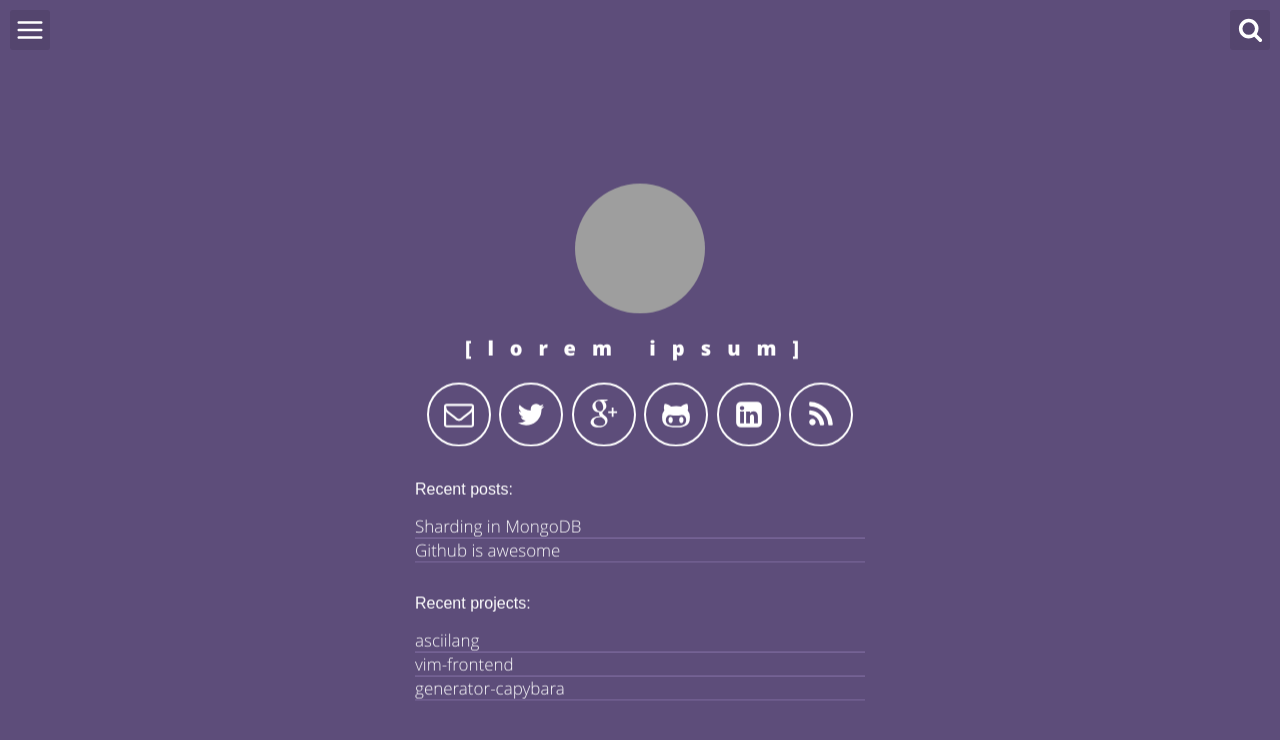
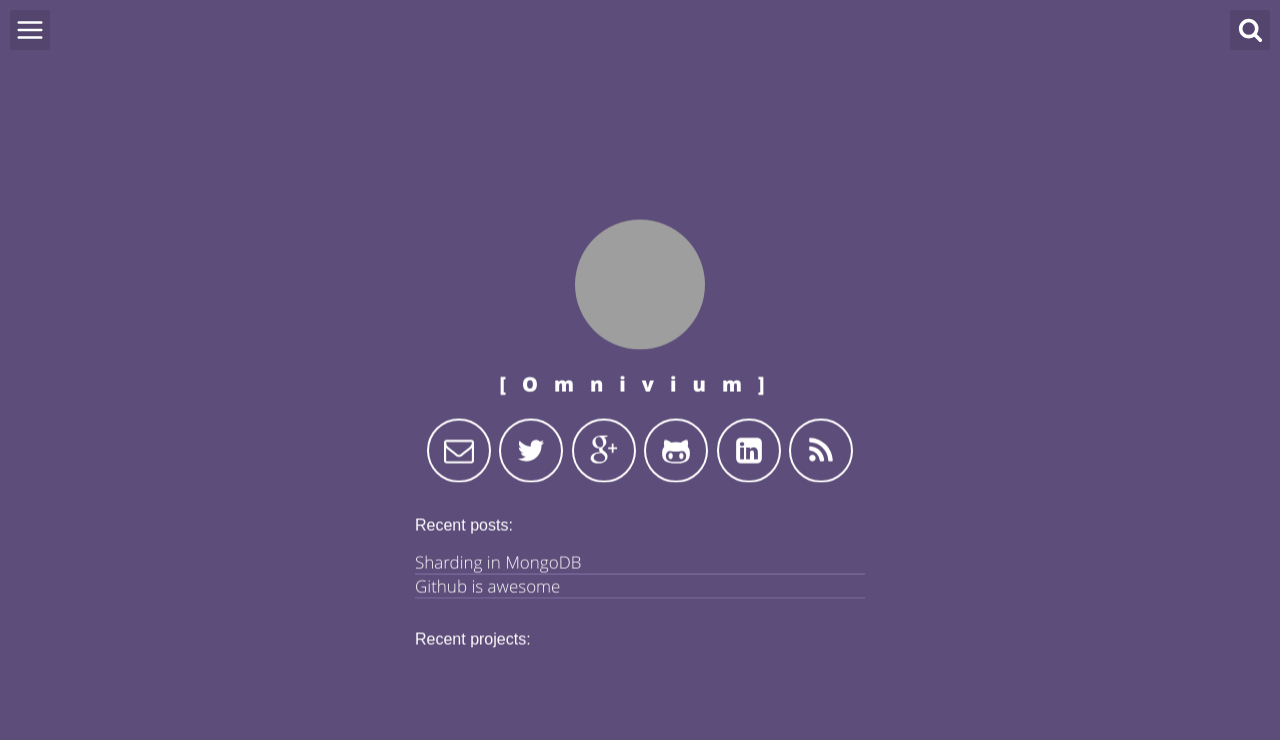
Before and after one commit to victorvoid/space-jekyll-template, a Jekyll site: the page built from index.html, in a window 1280 px wide. Shown: the top 740 px of the page. Built offline with Jekyll 4.4.1, drawn with Linux system fonts in a browser that asks for light colours; part of the change alters nothing that is shown; some of the changed text lies outside the part shown; grey boxes are pictures that could not be loaded.

Commit message:
Omnivoro

```diff
--- a/_config.yml
+++ b/_config.yml
@@ -1,24 +1,19 @@
 # Site settings
-title: Lorem Ipsum - Web Developer
-description: "A blog about lorem ipsum ..."
-baseurl: "/space-jekyll-template" # for test: remove string '/space-jekyll-template' to ''
-url: "http://victorvoid.github.io/space-jekyll-template/" # for test: remove string 'http://victorvoid.github.io' to '' but in production: 'https://yourusername.githu.io'
+title: Omnivium - Italian Fansub
+description: "Italian Fansub"
+baseurl: "" # for test: remove string '/space-jekyll-template' to ''
+url: "https://omniviumfansub.github.io" # for test: remove string 'http://victorvoid.github.io' to '' but in production: 'https://yourusername.github.io'
+
 # User settings
-username: lorem ipsum
-user_title: Lorem Ipsum - FrontEnd
-email: lorem.lorem@ipsum.com
-twitter_username: loremipsum
-github_username:  loremipsum
-gplus_username:  loremipsum
-linkedin_public_url: loremipsum # Example: For public profile 'www.linkedin.com/in/john-smith', 'john-smith' is your linkedin_public_url
-disqus_username: loremipsum
-profile_picture: https://68.media.tumblr.com/93f384858e9273d5b980b418e2f2f4d5/tumblr_o5i2aybLJG1uapsfmo2_250.png
+username: Omnivium
+user_title: Omnivium
+facebook_username: OmniviumFansub
+profile_picture: https://pbs.twimg.com/profile_images/755720093074493440/pNwnpPqR_400x400.jpg
 
 # Build settings
 markdown: kramdown
 highlighter: rouge
 permalink: /:title/
-
 
 # html minify
 compress_html:
@@ -29,23 +24,16 @@ compress_html:
 
 # Links to include in menu navigation
 links:
-  - title: home
-    url: /
-  - title: my posts
-    url: /posts
-  - title: series
-    url: /series
-  - title: tags
-    url: /tags
-  - title: about me
-    url: /about
-# projects in header index
-projects:
-  - name: asciilang
-    url: https://github.com/victorvoid/asciilang
-  - name: vim-frontend
-    url: https://github.com/victorvoid/vim-frontend
-  - name: generator-capybara
-    url: https://github.com/victorvoid/generator-capybara
+  section_1:
+    - title: home
+      url: /
+      key_trigger: 1
+    - title: serie
+      url: /series
+      key_trigger: 2
+    - title: cerca
+      url: ""
+      key_trigger: s #WARNING: search only works with "s"
+
 # exclude my node related stuff
 exclude: ['package.json', 'src', 'node_modules']
```
